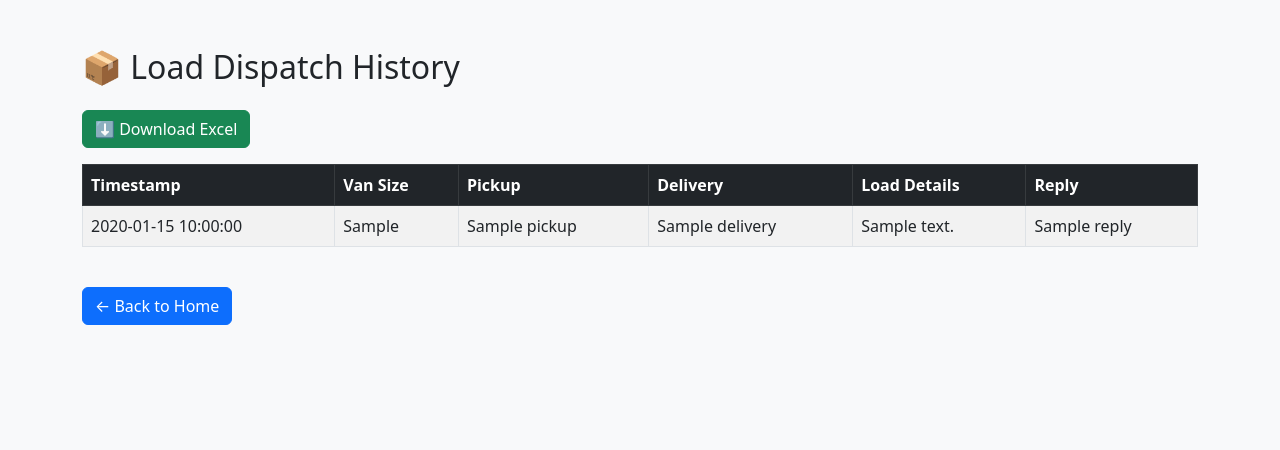
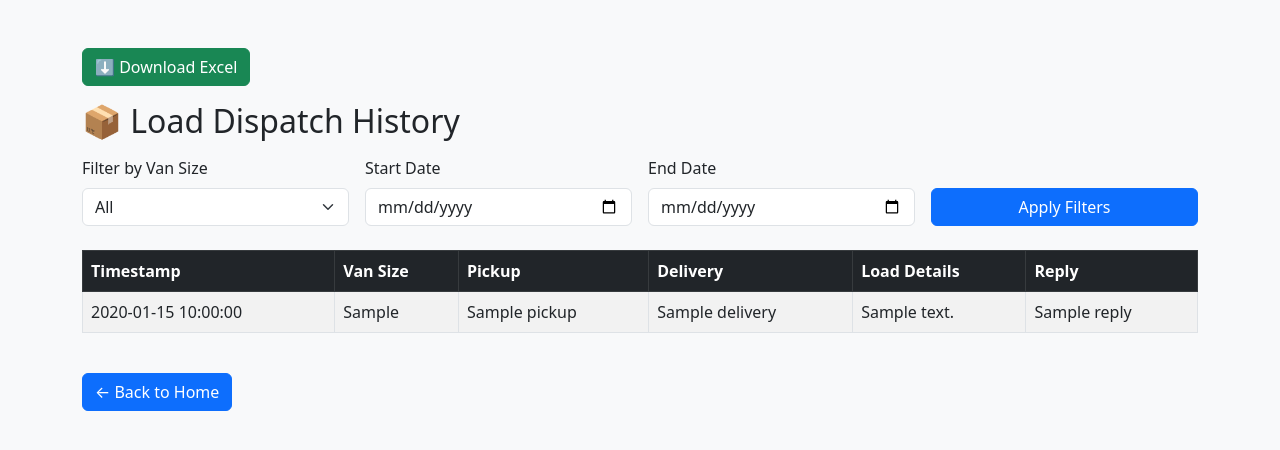
Before and after one commit to VarunDasharadhi/ai-dispatch-assistant, a Flask app: template templates/history.html in a window 1280 px wide. Shown: the top 450 px of the page. Run offline with Flask 3, Linux system fonts and the light colour scheme; the template is opened without the code that fills it: most values are stand-ins (such as "Sample title", 1, 10 or a date in 2020).

Commit message:
Added van size & date filtering to history page

```diff
--- a/app.py
+++ b/app.py
@@ -11,6 +11,23 @@ client = OpenAI(api_key=api_key)
 
 app = Flask(__name__)
 
+def normalize_van_size(raw_van):
+    van = raw_van.lower().strip()
+
+    if "swb" in van or "short" in van:
+        return "SWB (Short Wheel Base) van"
+    elif "mwb" in van or "medium" in van:
+        return "MWB (Medium Wheel Base) van"
+    elif "lwb" in van or "long" in van:
+        return "LWB (Long Wheel Base) van"
+    elif "xlwb" in van or "extra long" in van:
+        return "XLWB (Extra Long Wheel Base) van"
+    elif "small" in van:
+        return "Small van"
+    elif "large" in van:
+        return "Large van"
+    else:
+        return "Other"
 
 def save_to_excel(data):
     filename = "load_history.xlsx"
@@ -55,13 +72,15 @@ Return the following:
 
         # ✅ Regex extraction — must be indented inside POST block
         import re
+
         van_size_match = re.search(r"Van size:\s*(.*)", result)
         pickup_match = re.search(r"Pickup location and time:\s*(.*)", result)
         delivery_match = re.search(r"Delivery location and time:\s*(.*)", result)
         load_details_match = re.search(r"Load details:\s*(.*)", result)
         reply_msg_match = re.search(r"Suggested reply message:\s*(.*)", result)
 
-        van_size = van_size_match.group(1).strip() if van_size_match else "Not found"
+        raw_van = van_size_match.group(1).strip() if van_size_match else "Not found"
+        van_size = normalize_van_size(raw_van)
         pickup = pickup_match.group(1).strip() if pickup_match else "Not found"
         delivery = delivery_match.group(1).strip() if delivery_match else "Not found"
         load_details = load_details_match.group(1).strip() if load_details_match else "Not found"
@@ -72,15 +91,41 @@ Return the following:
 
     return render_template("index.html", result=result)
 
-@app.route("/history")
+from datetime import datetime
+
+@app.route("/history", methods=["GET", "POST"])
 def history():
-    try:
-        df = pd.read_excel("load_history.xlsx")
-    except Exception as e:
-        return f"Error loading file: {e}"
+    df = pd.read_excel("load_history.xlsx")
+
+    # Get filter inputs
+    selected_van = request.args.get("van_size", "All")
+    start_date = request.args.get("start_date", "")
+    end_date = request.args.get("end_date", "")
+
+    # Convert Timestamp column to datetime
+    df["Timestamp"] = pd.to_datetime(df["Timestamp"], errors="coerce")
+
+    # Filter by van size
+    if selected_van != "All":
+        df = df[df["Van Size"].str.lower() == selected_van.lower()]
+
+    # Filter by date range
+    if start_date:
+        df = df[df["Timestamp"] >= pd.to_datetime(start_date)]
+    if end_date:
+        df = df[df["Timestamp"] <= pd.to_datetime(end_date)]
 
     records = df.to_dict(orient="records")
-    return render_template("history.html", records=records)
+    van_options = sorted(df["Van Size"].dropna().unique())
+
+    return render_template(
+        "history.html",
+        records=records,
+        van_options=van_options,
+        selected_van=selected_van,
+        start_date=start_date,
+        end_date=end_date
+    )
 
 @app.route("/download")
 def download():
--- a/templates/history.html
+++ b/templates/history.html
@@ -6,8 +6,34 @@
 </head>
 <body class="bg-light">
     <div class="container mt-5">
-        <h2 class="mb-4">📦 Load Dispatch History</h2>
         <a href="/download" class="btn btn-success mb-3">⬇️ Download Excel</a>
+        <h2 class="mb-3">📦 Load Dispatch History</h2>
+        <form method="get" class="mb-4 row gx-3 align-items-end">
+            <div class="col-md-3">
+                <label for="van_size" class="form-label">Filter by Van Size</label>
+                <select name="van_size" id="van_size" class="form-select">
+                    <option value="All" {% if selected_van == 'All' %}selected{% endif %}>All</option>
+                    {% for van in van_options %}
+                    <option value="{{ van }}" {% if selected_van == van %}selected{% endif %}>{{ van }}</option>
+                    {% endfor %}
+                </select>
+            </div>
+
+            <div class="col-md-3">
+                <label for="start_date" class="form-label">Start Date</label>
+                <input type="date" id="start_date" name="start_date" class="form-control" value="{{ start_date }}">
+            </div>
+
+            <div class="col-md-3">
+                <label for="end_date" class="form-label">End Date</label>
+                <input type="date" id="end_date" name="end_date" class="form-control" value="{{ end_date }}">
+            </div>
+
+            <div class="col-md-3">
+                <button type="submit" class="btn btn-primary w-100">Apply Filters</button>
+            </div>
+        </form>
+
         <table class="table table-bordered table-striped table-hover">
             <thead class="table-dark">
                 <tr>
```
